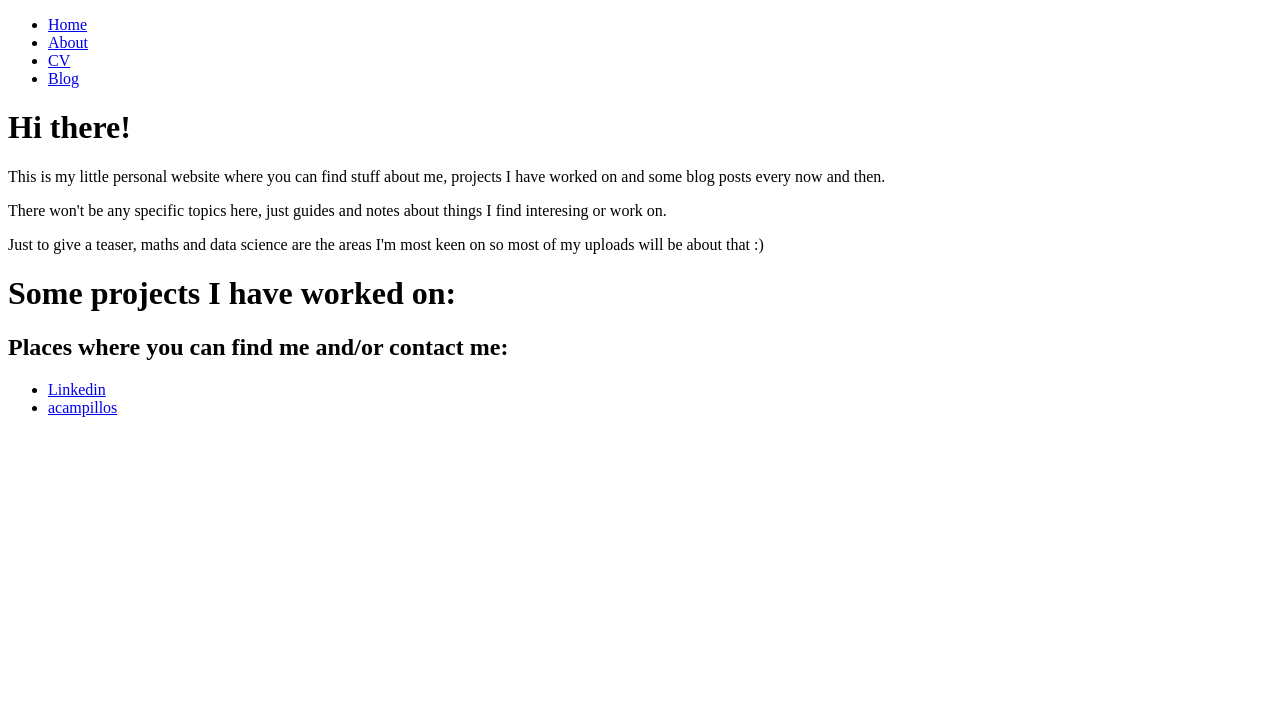
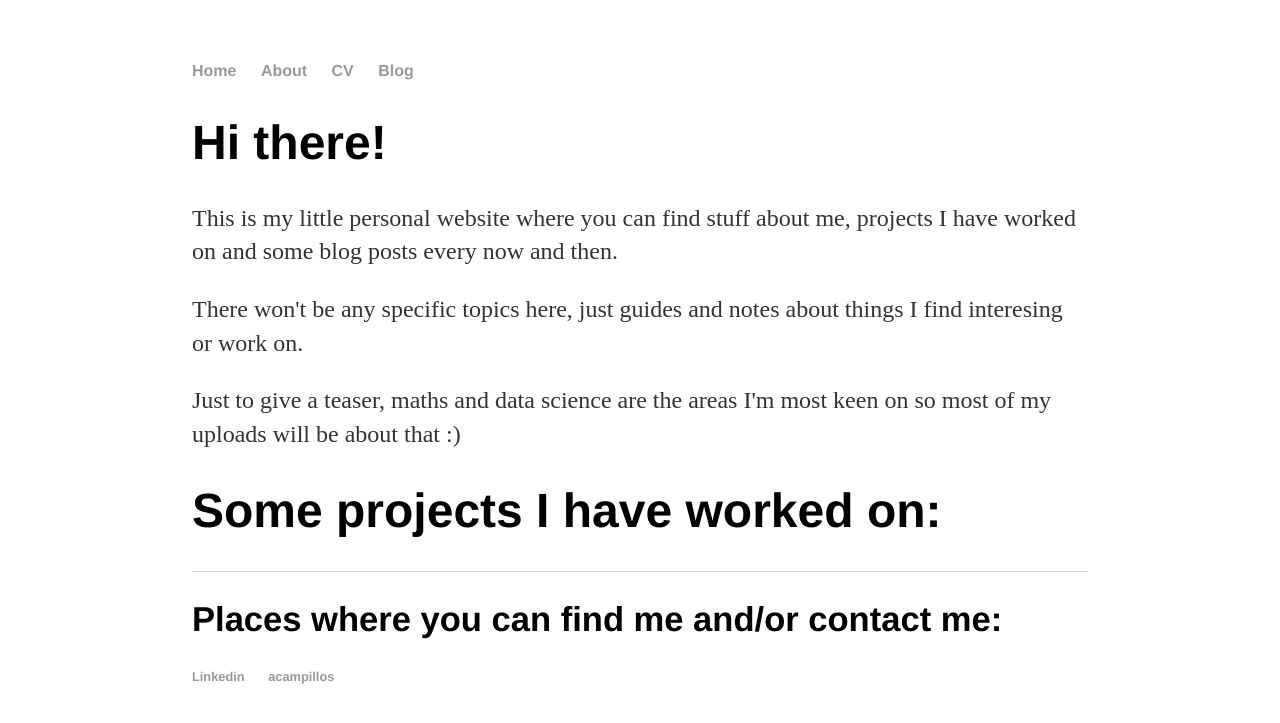
Before and after one commit to acampillos/acampillos.github.io, a Jekyll site: the page built from index.html, in a window 1280 px wide. Shown: the top 723 px of the page. Built offline with Jekyll 4.4.1, drawn with Linux system fonts in a browser that asks for light colours.

Commit message:
fix: add assets path

```diff
--- a/_layouts/default.html
+++ b/_layouts/default.html
@@ -3,7 +3,7 @@
   <head>
     <title>{{ page.title }}</title>
 
-    <link rel="stylesheet" type="text/css" href="css/main.css">
+    <link rel="stylesheet" type="text/css" href="assets/css/main.css">
 
   </head>
 
```
